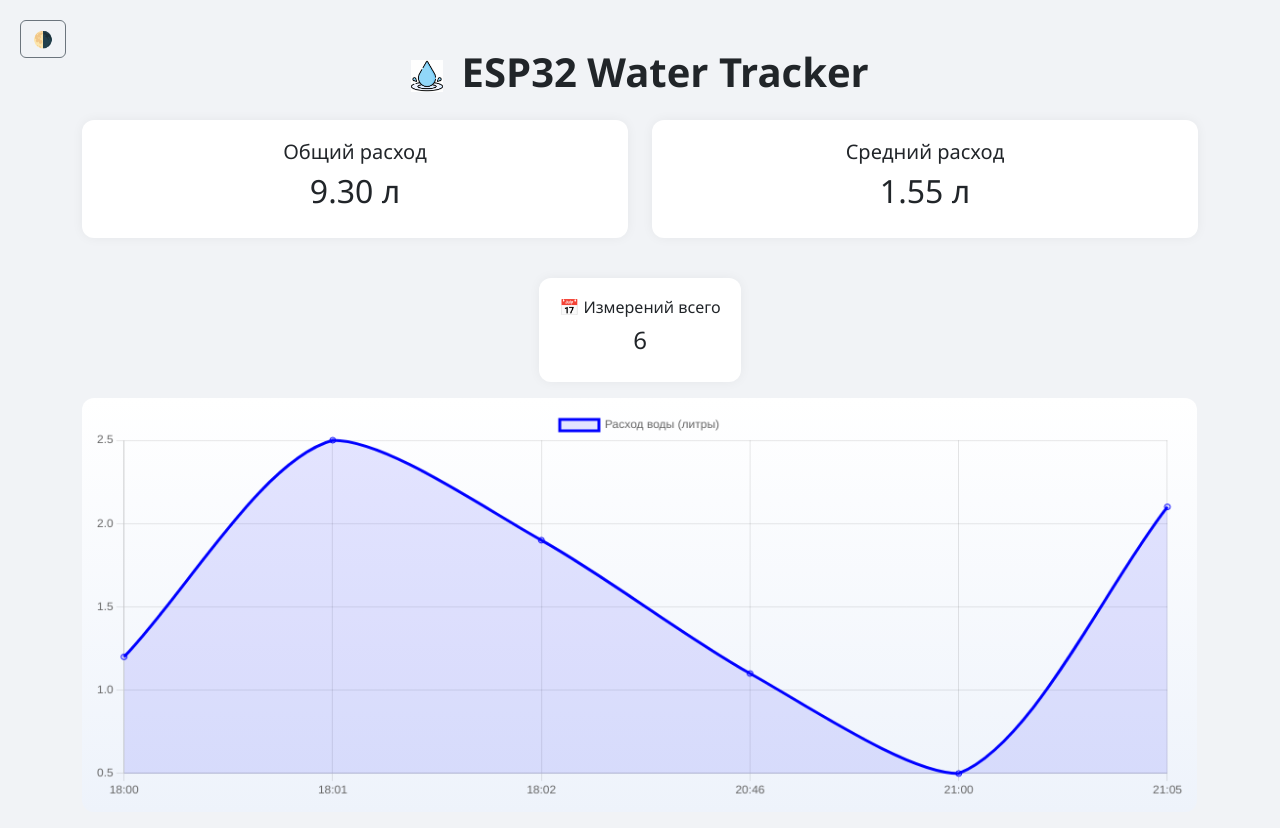
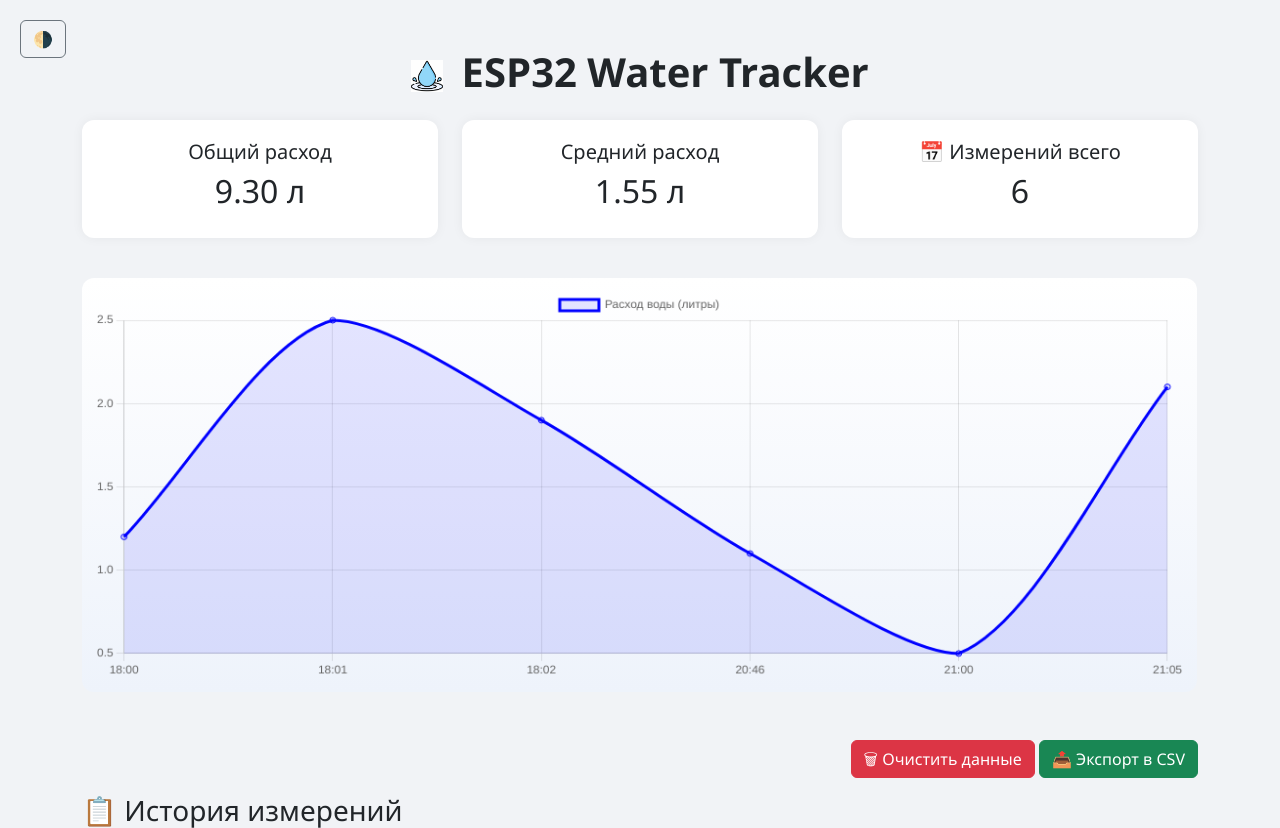
Before and after one commit to Nurikkrut04/esp32-water-server, a Flask app: page / in a window 1280 px wide. Shown: the top 828 px of the page. Run offline with Flask 3, Linux system fonts and the light colour scheme; some libraries are stand-ins or nearby versions.

```diff
--- a/templates/index.html
+++ b/templates/index.html
@@ -15,12 +15,10 @@
       color: #212529;
       transition: background-color 0.3s, color 0.3s;
     }
-
     body.dark-mode {
       background-color: #121212;
       color: #f8f9fa;
     }
-
     .stat-box {
       border-radius: 12px;
       padding: 20px;
@@ -28,39 +26,31 @@
       box-shadow: 0 0 12px rgba(0,0,0,0.05);
       transition: background-color 0.3s, transform 0.3s;
     }
-
     .dark-mode .stat-box {
       background-color: #1e1e1e;
       color: #f8f9fa;
     }
-
     .stat-box:hover {
       transform: translateY(-3px);
       box-shadow: 0 0 18px rgba(0,0,0,0.08);
     }
-
     canvas {
       background: linear-gradient(to bottom, #ffffff, #eef3fb);
       border-radius: 12px;
       padding: 12px;
     }
-
     .dark-mode canvas {
       background: linear-gradient(to bottom, #1e1e1e, #2a2a2a);
     }
-
     .btn {
       transition: all 0.3s ease;
     }
-
     .btn-danger:hover {
       background-color: #c82333;
     }
-
     .btn-success:hover {
       background-color: #218838;
     }
-
     .footer {
       text-align: center;
       margin-top: 50px;
@@ -68,7 +58,6 @@
       font-size: 0.9rem;
       color: gray;
     }
-
     .mode-toggle {
       position: absolute;
       top: 20px;
@@ -84,12 +73,24 @@
   </h1>
 
   <div class="row mb-4 text-center">
-    <div class="col-md-6 mb-3"><div class="stat-box"><h5>Общий расход</h5><h2 id="totalLiters">0.0 л</h2></div></div>
-    <div class="col-md-6 mb-3"><div class="stat-box"><h5>Средний расход</h5><h2 id="avgLiters">— л</h2></div></div>
-  </div>
-
-  <div class="text-center mb-3">
-    <div class="stat-box d-inline-block"><h6>📅 Измерений всего</h6><h4 id="count">0</h4></div>
+    <div class="col-md-4 mb-3">
+      <div class="stat-box">
+        <h5>Общий расход</h5>
+        <h2 id="totalLiters">0.0 л</h2>
+      </div>
+    </div>
+    <div class="col-md-4 mb-3">
+      <div class="stat-box">
+        <h5>Средний расход</h5>
+        <h2 id="avgLiters">— л</h2>
+      </div>
+    </div>
+    <div class="col-md-4 mb-3">
+      <div class="stat-box">
+        <h5>📅 Измерений всего</h5>
+        <h2 id="count">0</h2>
+      </div>
+    </div>
   </div>
 
   <div class="mb-5">
```
